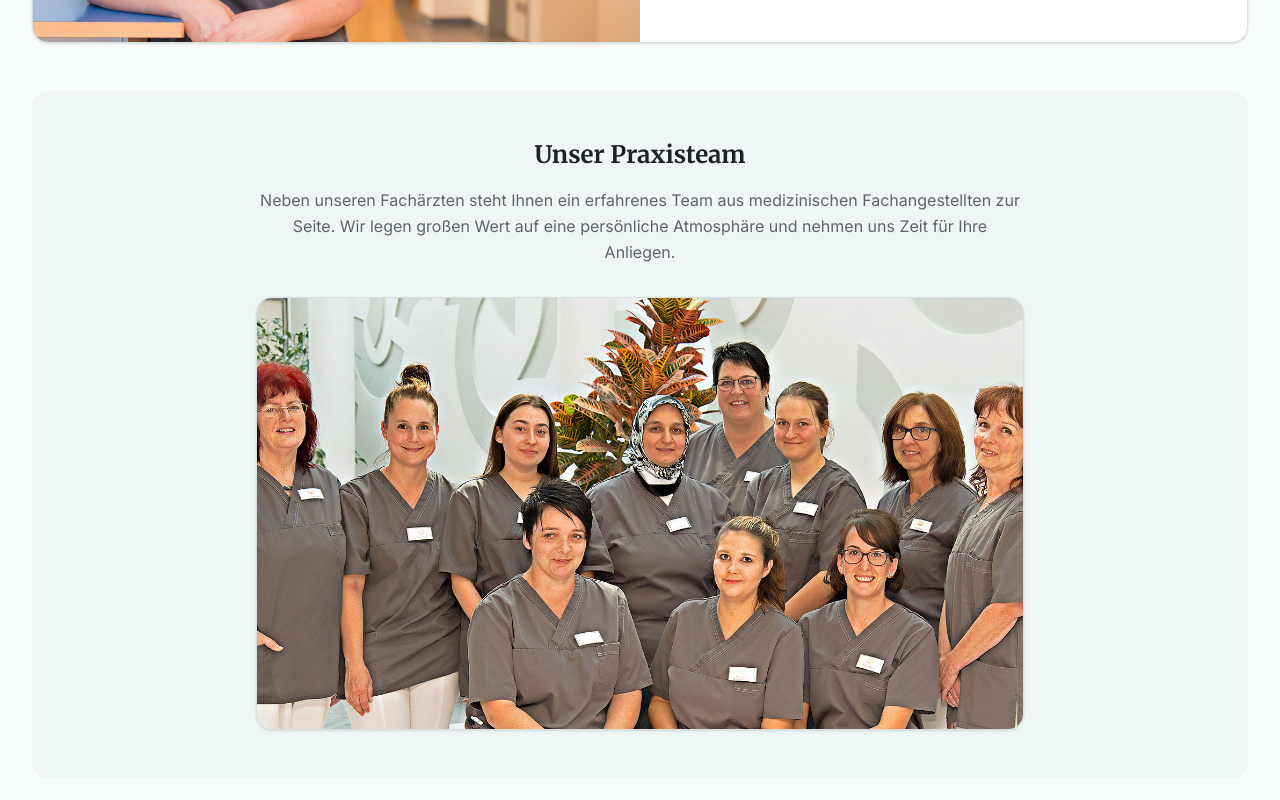
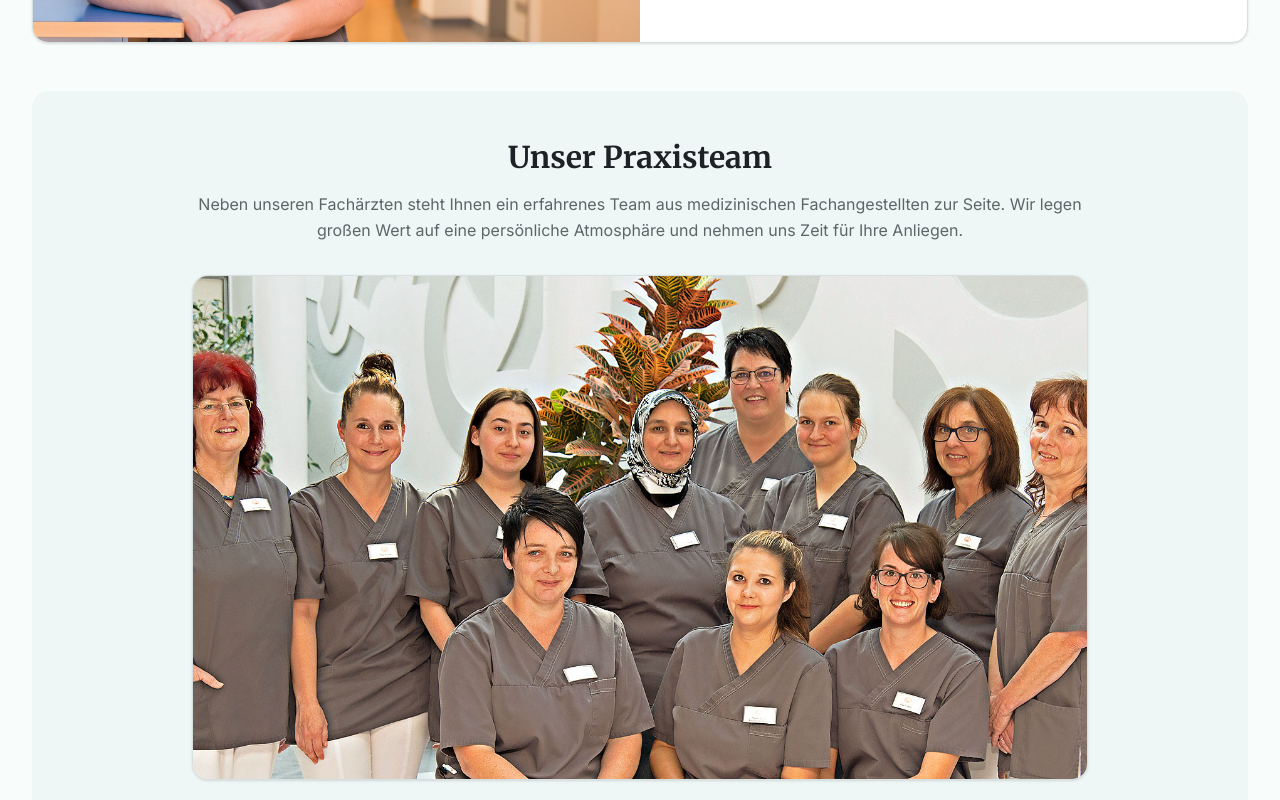
Before and after one commit to sebastian-grab-smiit/uro-ehingen, a Next.js app: page / in a window 1280 px wide. Shown: the part 3160-3960 px from the top of the page. Built offline with nearby package versions, Linux system fonts and the light colour scheme.

Commit message:
Updated Design

```diff
--- a/components/team.tsx
+++ b/components/team.tsx
@@ -85,8 +85,8 @@ export function Team() {
         </div>
 
         <div className="mt-12 bg-secondary/50 rounded-2xl p-8 sm:p-12">
-          <div className="max-w-3xl mx-auto text-center">
-            <h3 className="text-2xl font-serif font-bold text-foreground mb-4">Unser Praxisteam</h3>
+          <div className="max-w-4xl mx-auto text-center">
+            <h3 className="text-2xl sm:text-3xl font-serif font-bold text-foreground mb-4">Unser Praxisteam</h3>
             <p className="text-muted-foreground leading-relaxed">
               Neben unseren Fachärzten steht Ihnen ein erfahrenes Team aus medizinischen Fachangestellten zur Seite. Wir
               legen großen Wert auf eine persönliche Atmosphäre und nehmen uns Zeit für Ihre Anliegen.
```
